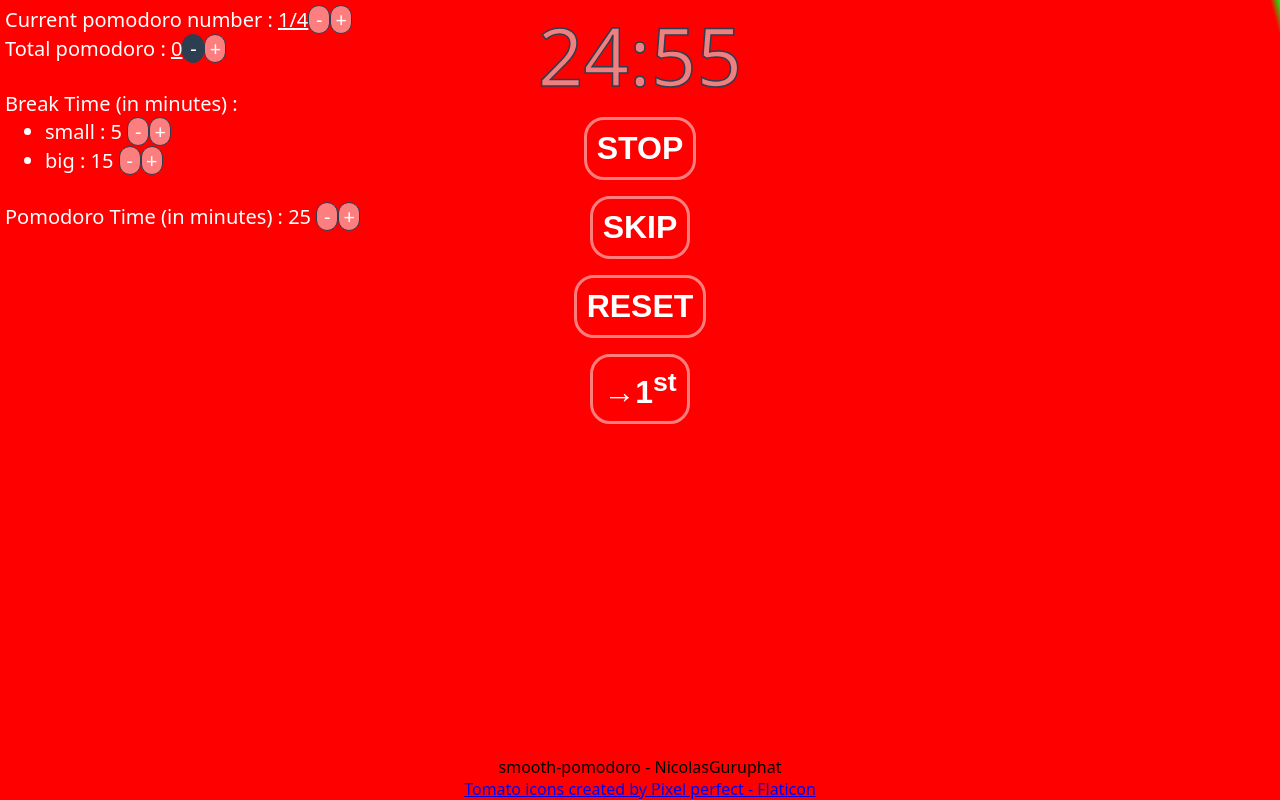
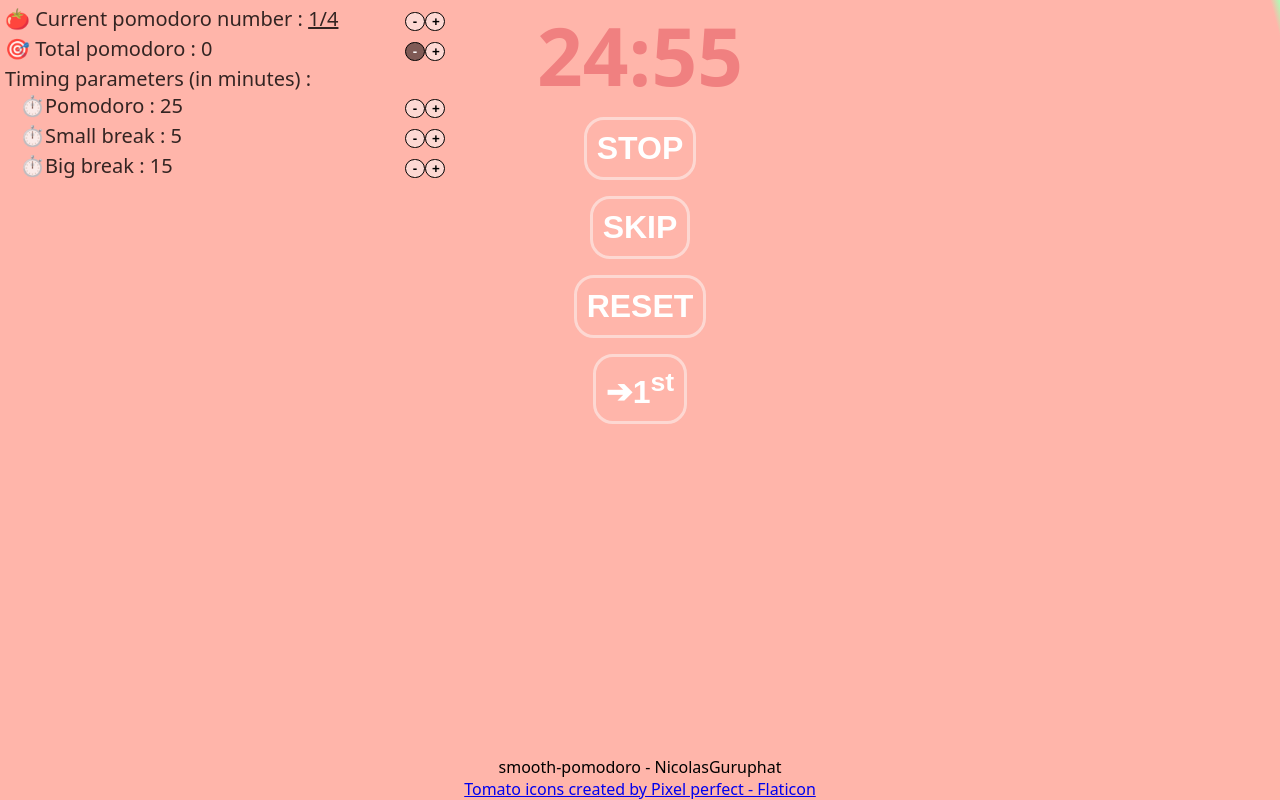
Before and after one commit to NicolasGuruphat/smooth-pomodoro, a Vue app: page / in a window 1280 px wide. Built offline with nearby package versions, Linux system fonts and the light colour scheme.

Commit message:
FEAT (Stat) : improve stat style + change span to button

```diff
--- a/src/App.vue
+++ b/src/App.vue
@@ -2,41 +2,62 @@
 
 <template>
   <div class="progress-bar-base" :style="progressBarGradiant">
-  <p class="stats-block" >
-    Current pomodoro number : <span class="stat">{{pomodoroNumber}}/{{pomodoriByCycle}}</span>
-    <span class="stat-selector" :class="{'disabled':pomodoriByCycle==1}" @click="pomodoriByCycle--" >-</span>
-    <span class="stat-selector" @click="pomodoriByCycle++">+</span>
+    <div class="stats-block" >
+      <div class="stat">
+        <span class="stat-label">🍅 Current pomodoro number : <span class="stat-value">{{pomodoroNumber}}/{{pomodoriByCycle}}</span></span>
+        <span class="stat-selector">
+          <button class="stat-selector-button" :class="{'disabled':pomodoriByCycle==1, 'enabled-selector':pomodoriByCycle!=1, 'disabled-selector':pomodoriByCycle==1}" @click="pomodoriByCycle--" >-</button>
+          <button class="stat-selector-button enabled-selector" @click="pomodoriByCycle++">+</button>
+        </span>
+      </div>
+      <div class="stat">
+        <span class="stat-label">🎯 Total pomodoro : <span class="stat">{{totalPomodoro}}<template v-if="goal!=0">/{{goal}}</template></span></span>
+        <span class="stat-selector">
+          <button class="stat-selector-button" :class="{'disabled':goal==0, 'enabled-selector':goal!=0, 'disabled-selector':goal==0}" @click="goal--" :disabled="goal==0">-</button>
+          <button class="stat-selector-button enabled-selector" @click="goal++">+</button>
+        </span>
+      </div>
+      <div>
+        <span class="stat-label">Timing parameters  (in minutes) :</span>
         <br>
-    Total pomodoro : <span class="stat">{{totalPomodoro}}<template v-if="goal!=0">/{{goal}}</template></span>
-    <span class="stat-selector" :class="{'disabled':goal==0}" @click="goal--" :disabled="goal==0">-</span>
-    <span class="stat-selector" @click="goal++">+</span>
-    <br>
-    <br>
-    Break Time (in minutes) :
         <ul>
           <li>
-        small : {{ breakTime.small.minutes }}
-        <span class="stat-selector" :class="{'disabled':breakTime.small.minutes==0}" @click="breakTime.small.minutes--" :disabled="breakTime.small.minutes==0">-</span>
-        <span class="stat-selector" @click="breakTime.small.minutes++">+</span>
+            <div class="stat">
+              <span class="stat-label">Pomodoro   : {{ pomodoroTime.minutes }}</span>
+              <span class="stat-selector">
+                <button class="stat-selector-button" :class="{'disabled':pomodoroTime.minutes==1, 'enabled-selector':pomodoroTime.minutes!=1, 'disabled-selector':pomodoroTime.minutes==1}" @click="pomodoroTime.minutes--" :disabled="pomodoroTime.minutes==0">-</button>
+                <button class="stat-selector-button enabled-selector" @click="pomodoroTime.minutes++">+</button>
+              </span>
+            </div>
           </li>
           <li>
-        big : {{ breakTime.big.minutes }}
-        <span class="stat-selector" :class="{'disabled':breakTime.big.minutes==0}" @click="breakTime.big.minutes--" :disabled="breakTime.big.minutes==0">-</span>
-        <span class="stat-selector" @click="breakTime.big.minutes++">+</span>
+            <div class="stat">
+              <span class="stat-label">Small break : {{ breakTime.small.minutes }}</span>
+              <span class="stat-selector">
+                <button class="stat-selector-button" :class="{'disabled':breakTime.small.minutes==1, 'enabled-selector':breakTime.small.minutes!=1, 'disabled-selector':breakTime.small.minutes==1}" @click="breakTime.small.minutes--" :disabled="breakTime.small.minutes==0">-</button>
+                <button class="stat-selector-button enabled-selector" @click="breakTime.small.minutes++">+</button>
+              </span>
+            </div>
+          </li>
+          <li>
+            <div class="stat">
+              <span class="stat-label">Big break   : {{ breakTime.big.minutes }}</span>
+              <span class="stat-selector">
+                <button class="stat-selector-button" :class="{'disabled':breakTime.big.minutes==1, 'enabled-selector':breakTime.big.minutes!=1, 'disabled-selector':breakTime.big.minutes==1}" @click="breakTime.big.minutes--" :disabled="breakTime.big.minutes==0">-</button>
+                <button class="stat-selector-button enabled-selector" @click="breakTime.big.minutes++">+</button>
+              </span>
+            </div>
           </li>
         </ul>
-    <br>
-    Pomodoro Time (in minutes) : {{ pomodoroTime.minutes }}
-    <span class="stat-selector" :class="{'disabled':pomodoroTime.minutes==0}" @click="pomodoroTime.minutes--" :disabled="pomodoroTime.minutes==0">-</span>
-    <span class="stat-selector" @click="pomodoroTime.minutes++">+</span>
-  </p>
+      </div>
+    </div>
 
     <span class="timer" :class="{'working' : working, 'not-working' : !working}">{{ timer }}</span>
     <div>
       <ActionButton :action="startOrStop">{{ startOrStopLabel }}</ActionButton>
       <ActionButton :action="skipCurrentPomodoro">SKIP</ActionButton>
       <ActionButton :action="globalReset">RESET</ActionButton>
-    <ActionButton :action="goBackToFirstPomodoro" :enabled="pomodoroNumber!=1 || !working">→1<sup>st</sup></ActionButton>
+      <ActionButton :action="goBackToFirstPomodoro" :enabled="pomodoroNumber!=1 || !working">➔1<sup>st</sup></ActionButton>
     </div>
     <footer>
       <div>smooth-pomodoro - NicolasGuruphat</div>
@@ -93,7 +114,7 @@ export default {
       let progression = ((currentTime/baseTime)-0.5)*100*2*-1
       if(this.working){
       return {
-        "background": `linear-gradient(75deg, rgba(255,0,0,1) ${progression}%, rgba(0,255,12,1) 100%)`
+        "background": `linear-gradient(75deg, #ffb5aa ${progression}%, #aaffb6 100%)`
       }
       }else{
         return {
@@ -184,7 +205,8 @@ export default {
 
 <style >
 :root {
-  --grey: #2c3e50
+  --grey: #2c3e50;
+  --white: rgb(252,252,252)
 }
 #app {
   font-family: system-ui, Avenir, Helvetica, Arial, sans-serif;
@@ -201,7 +223,8 @@ export default {
 
 .timer {
   font-size: 10vh;
-  -webkit-text-stroke: 1.5px var(--grey);
+  font-weight: bold;
+  /* -webkit-text-stroke: 1.5px var(--grey); */
 }
 .progress-bar-base{
   height: 100vh;
@@ -216,26 +239,44 @@ export default {
   margin-top: 5px;
   margin-left: 5px;
   font-size: 20px;
-  text-align: left;
   border: none;
-  -webkit-text-stroke: 0;
-  color: white;
+  color: rgba(0, 0, 0, 0.8)
+
 }
-.stat{
+.stat-label{
+  float:left;
+}
+.stat-value{
   text-decoration: underline;
+  right: 0;
 }
+
 .stat-selector{
-  border:1px solid var(--grey);
+  display: inline-block;
+  right: 0;
+  position: absolute;
+}
+.stat-selector-button{
   display: inline-block;
   width: 20px;
   text-align: center;
-  background-color: rgba(252,252,252,0.5);
-  border-radius:100px;
+  border-radius:10px;
   cursor: pointer;
+  border: 1px solid black;
+  font-weight: bold;
+}
+.stat{
+  width : 400px;
+  height: 30px;
 }
 .disabled{
   pointer-events: none;
-  background-color: var(--grey);
+  background-color: rgba(0, 0, 0, 0.5);
+  color: rgba(252,252,252,1);
+}
+.enabled-selector{
+  background-color: rgba(252,252,252,0.5);
+  color: rgba(0, 0, 0, 1 );
 }
 footer{
   position: fixed;
@@ -245,6 +286,7 @@ footer{
   text-align: center;
 }
 ul{
+  list-style: "⏱️";
   margin:0;
 }
 </style>
```
Lines whose indentation alone changed are shown as unchanged.
